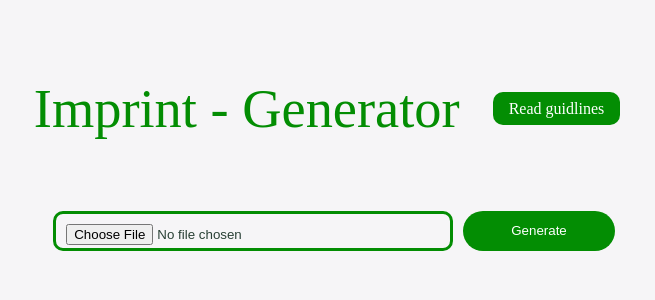
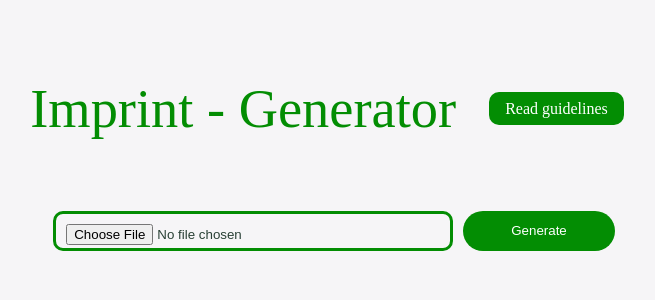
Before and after one commit to Michaelnarh/Michaelnarh.imprint.io, a Django app: page / in a window 1280 px wide. Shown: the top 300 px of the page, without its empty margins (321-976 px from the left). Run offline with Django 4.2, Linux system fonts and the light colour scheme.

Commit message:
correct the spelling of guidelines

```diff
--- a/imprint/templates/imprint.html
+++ b/imprint/templates/imprint.html
@@ -15,7 +15,7 @@
 				<p>Imprint - Generator</p>
 				<div>
 
-					<a  style="margin-left:17px; text-decoration:none;"href="{% url 'guides' %}" class="d-btn">Read guidlines<a>
+					<a  style="margin-left:17px; text-decoration:none;"href="{% url 'guides' %}" class="d-btn">Read guidelines<a>
 
 				</div>
 			</div>
```
